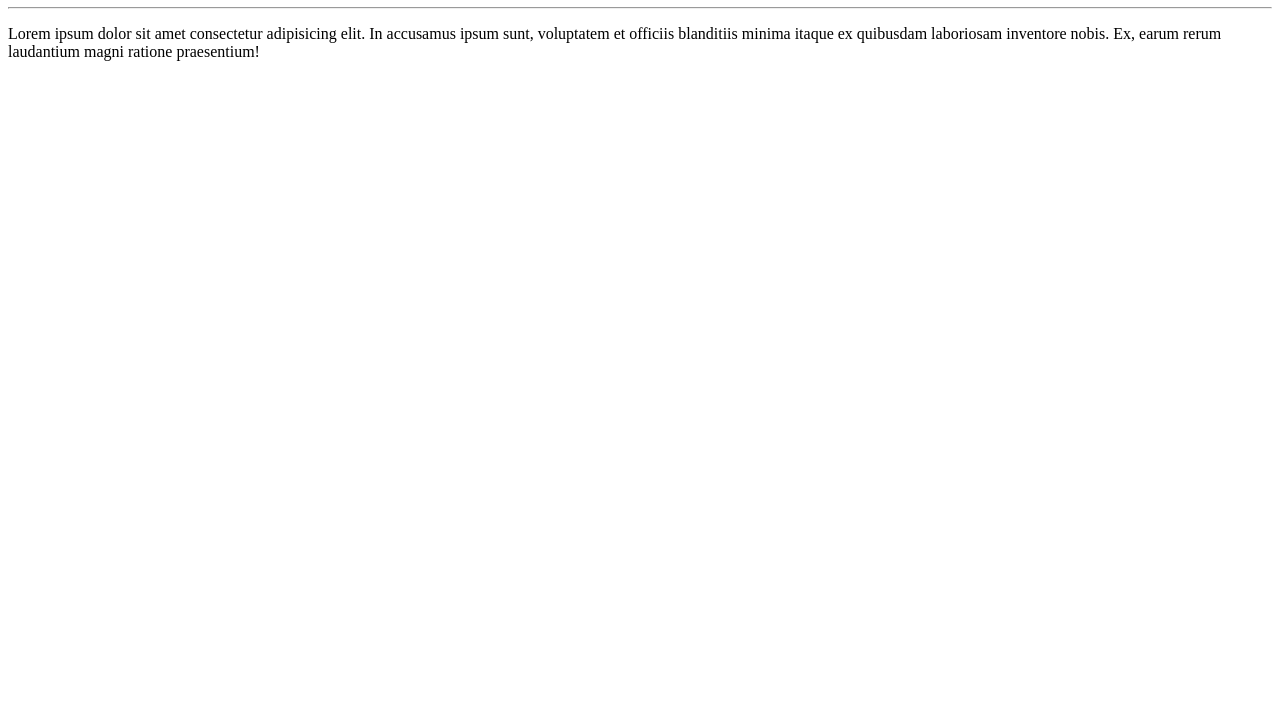
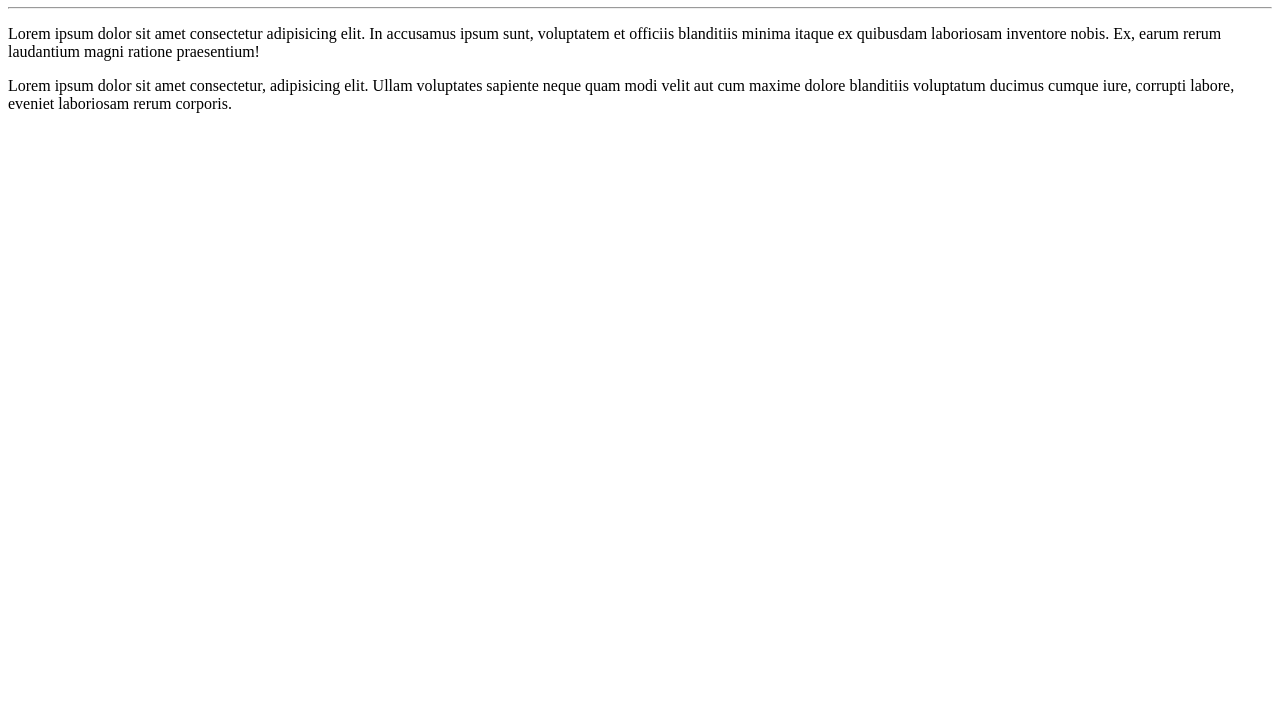
Before and after one commit to Larissa-Mayumi/Ola-Mundo, a plain HTML site: page site-exemplo/index.html in a window 1280 px wide. Shown: the part 73-800 px from the top of the page. Drawn offline with Linux system fonts and the light colour scheme.

Commit message:
adicionei um paragrafo

```diff
--- a/site-exemplo/index.html
+++ b/site-exemplo/index.html
@@ -9,5 +9,6 @@
     <h1>Olá, Mundo!</h1>
     <hr>
     <P>Lorem ipsum dolor sit amet consectetur adipisicing elit. In accusamus ipsum sunt, voluptatem et officiis blanditiis minima itaque ex quibusdam laboriosam inventore nobis. Ex, earum rerum laudantium magni ratione praesentium!</P>
+    <p>Lorem ipsum dolor sit amet consectetur, adipisicing elit. Ullam voluptates sapiente neque quam modi velit aut cum maxime dolore blanditiis voluptatum ducimus cumque iure, corrupti labore, eveniet laboriosam rerum corporis.</p>
 </body>
 </html>
```
